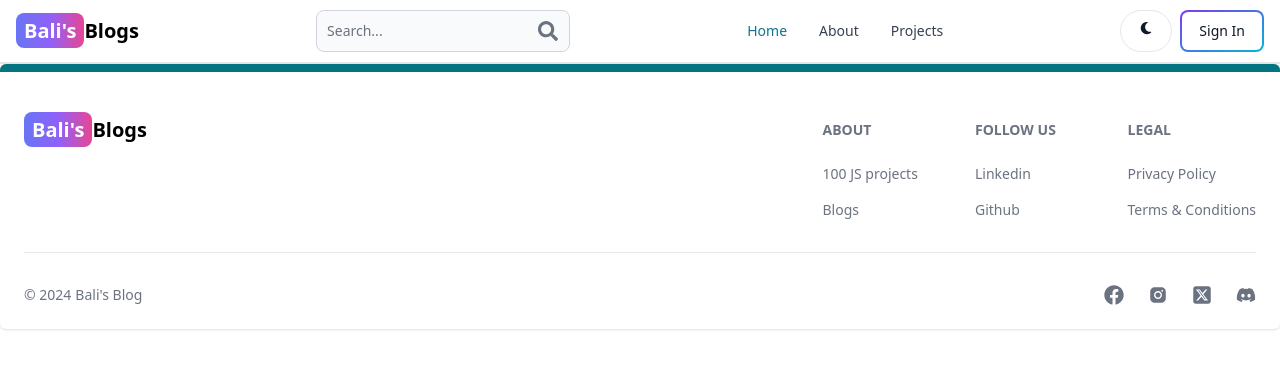
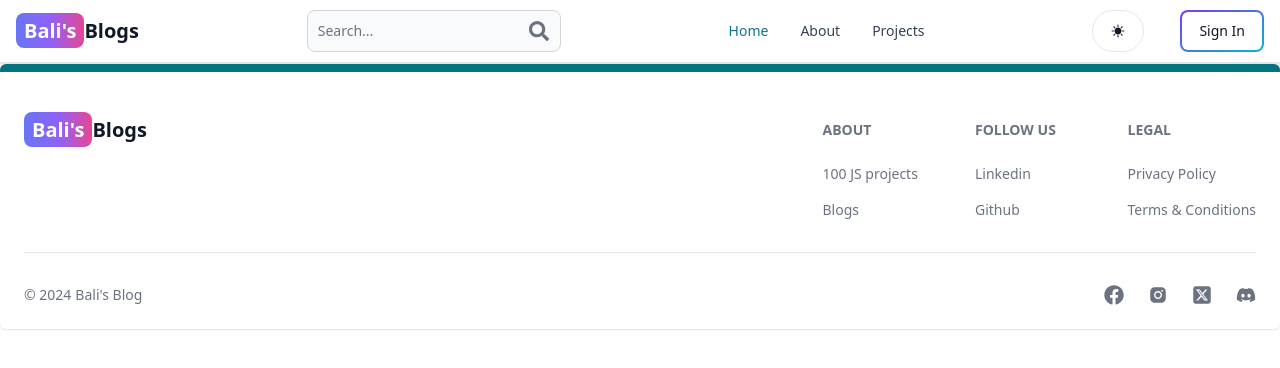
Before and after one commit to MuhammadBilal0111/Bali-s-blog, a React app in the folder Blog Website/Client/blog/: page / in a window 1280 px wide. Shown: the top 368 px of the page. Built offline with nearby package versions, Linux system fonts and the light colour scheme; no server answers; the HTML template or start-up script is replaced by a standard one.

Commit message:
dark mode functionality

```diff
--- a/Blog Website/Client/blog/src/Components/Header.jsx
+++ b/Blog Website/Client/blog/src/Components/Header.jsx
@@ -1,14 +1,22 @@
 import React from "react";
 import { Avatar, Button, Dropdown, Navbar, TextInput } from "flowbite-react";
+import { MdSunny } from "react-icons/md";
 import { Link, useLocation } from "react-router-dom";
 import { FaSearch } from "react-icons/fa";
 import { FaMoon } from "react-icons/fa6";
-import { useSelector } from "react-redux";
+import { useDispatch, useSelector } from "react-redux";
+import { toggleTheme } from "../store/themeSlice";
 
 function Header() {
   const path = useLocation().pathname;
+  const dispatch = useDispatch();
+  const { theme } = useSelector((state) => state.theme);
   const { currentUser } = useSelector((state) => state.user);
 
+  const handleToggleTheme = () => {
+    console.log("hello");
+    dispatch(toggleTheme());
+  };
   return (
     <Navbar className="border-b-2">
       <Link
@@ -32,8 +40,13 @@ function Header() {
         <FaSearch />
       </Button>
       <div className="flex gap-2 md:order-2">
-        <Button className="lg: outline-none" color={"gray"} pill>
-          <FaMoon />
+        <Button
+          className="lg: outline-none flex items-center justify-center md:mr-7"
+          color={"gray"}
+          onClick={handleToggleTheme}
+          pill
+        >
+          {theme === "light" ? <MdSunny /> : <FaMoon />}
         </Button>
         {currentUser ? (
           <Dropdown
--- /dev/null
+++ b/Blog Website/Client/blog/src/Components/ThemeProvider.jsx
@@ -0,0 +1,15 @@
+import React from "react";
+import { useSelector } from "react-redux";
+
+function ThemeProvider({ children }) {
+  const { theme } = useSelector((state) => state.theme);
+  return (
+    <div className={theme}>
+      <div className="bg-white text-gray-900 dark:text-gray-200 dark:bg-[rgb(16,23,42)] min-h-screen">
+        {children}
+      </div>
+    </div>
+  );
+}
+
+export default ThemeProvider;
--- a/Blog Website/Client/blog/src/main.jsx
+++ b/Blog Website/Client/blog/src/main.jsx
@@ -3,6 +3,7 @@ import { createRoot } from "react-dom/client";
 import { Provider } from "react-redux";
 import store, { persistor } from "./store/store.js";
 import { PersistGate } from "redux-persist/integration/react";
+import ThemeProvider from "./Components/ThemeProvider.jsx";
 import App from "./App.jsx";
 import "./index.css";
 
@@ -10,7 +11,9 @@ createRoot(document.getElementById("root")).render(
   <StrictMode>
     <PersistGate persistor={persistor}>
       <Provider store={store}>
-        <App />
+        <ThemeProvider>
+          <App />
+        </ThemeProvider>
       </Provider>
     </PersistGate>
   </StrictMode>
--- a/Blog Website/Client/blog/src/store/store.js
+++ b/Blog Website/Client/blog/src/store/store.js
@@ -2,10 +2,12 @@ import { configureStore, combineReducers } from "@reduxjs/toolkit";
 import userSlice from "./userSlice";
 import persistReducer from "redux-persist/es/persistReducer";
 import storage from "redux-persist/lib/storage";
+import themeSlice from "./themeSlice";
 import persistStore from "redux-persist/es/persistStore";
 
 const rootReducer = combineReducers({
   user: userSlice.reducer,
+  theme: themeSlice.reducer,
 });
 const persistConfig = {
   key: "root",
--- /dev/null
+++ b/Blog Website/Client/blog/src/store/themeSlice.js
@@ -0,0 +1,19 @@
+import { createSlice } from "@reduxjs/toolkit";
+
+const initialState = {
+  theme: "light",
+};
+const themeSlice = createSlice({
+  name: "theme",
+  initialState,
+  reducers: {
+    toggleTheme: (state) => {
+      state.theme =
+        state.theme === "light"
+          ? (state.theme = "dark")
+          : (state.theme = "light");
+    },
+  },
+});
+export const { toggleTheme } = themeSlice.actions;
+export default themeSlice;
```
